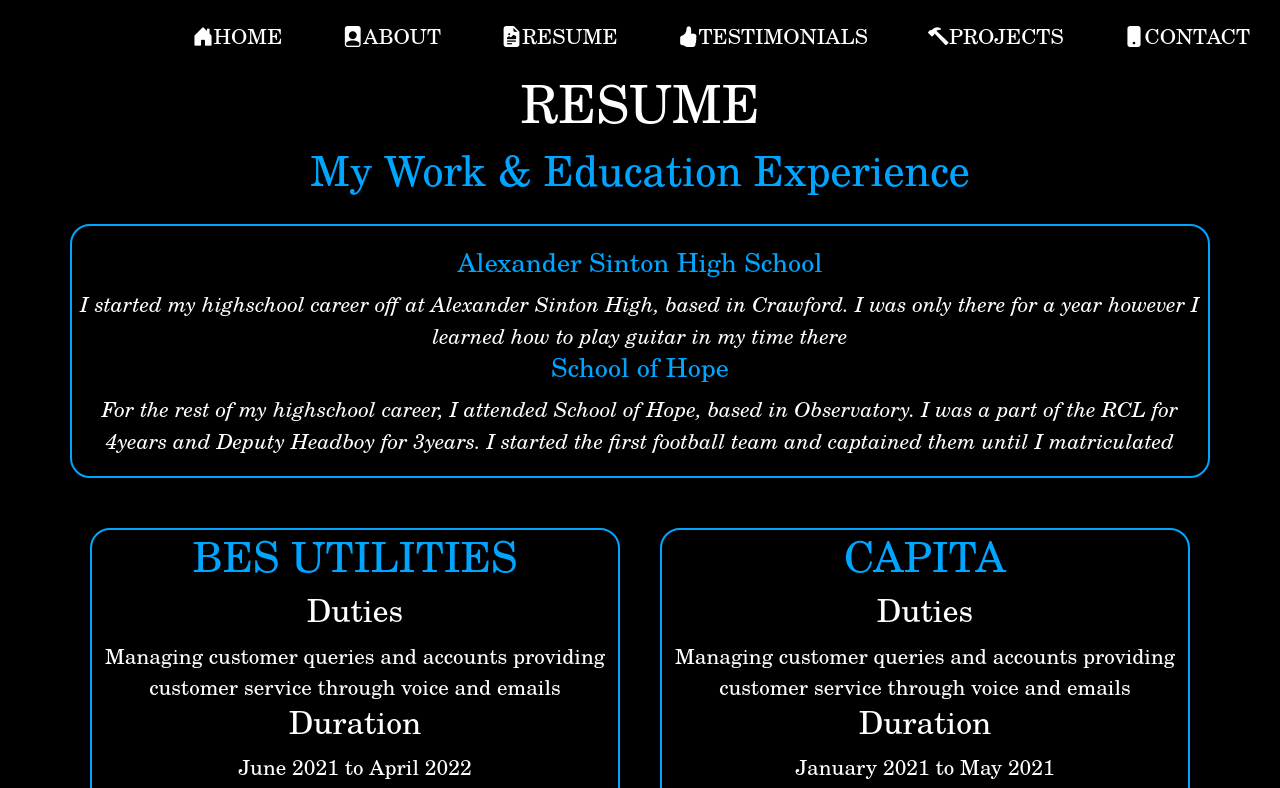
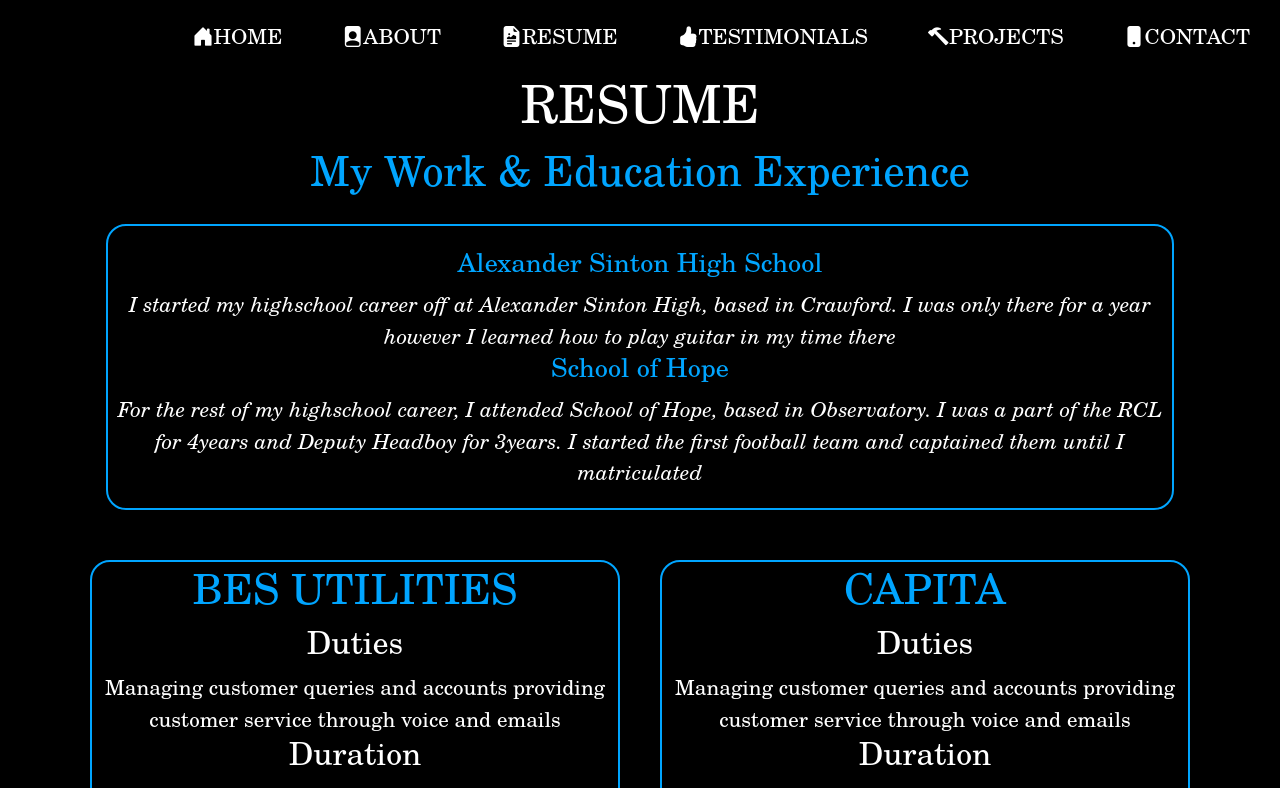
Before and after one commit to Tempestfury11/Vue_Project, a Vue app: page /resume in a window 1280 px wide. Shown: the top 788 px of the page. Built offline with nearby package versions, Linux system fonts and the light colour scheme.

Commit message:
resume school fix

```diff
--- a/src/views/ResumeView.vue
+++ b/src/views/ResumeView.vue
@@ -4,13 +4,15 @@
         <h1 class="text-center">RESUME</h1>
         <h2>My Work & Education Experience</h2>
         <div class="row">
-          <div class="school">
+          <div class="col-12">
+            <div class="school">
             <div>
               <h5 id="heading">Alexander Sinton High School</h5>
               <i>I started my highschool career off at Alexander Sinton High, based in Crawford. I was only there for a year however I learned how to play guitar in my time there</i>
               <h5 id="heading">School of Hope</h5>
               <i>For the rest of my highschool career, I attended School of Hope, based in Observatory. I was a part of the RCL for 4years and Deputy Headboy for 3years. I started the first football team and captained them until I matriculated</i>
             </div>
+          </div>
           </div>
           <div id="jobs" class="col-md-6">
             <div class="cards">
@@ -98,7 +100,7 @@ export default {
 .school{
   background-color: black;
   color: white;
-  margin: 20px 0;
+  margin: 20px 20px 20px 20px;
   padding: 20px 0 20px 0;
   border: 2px solid #00a5ff;
   border-radius: 20px
```
